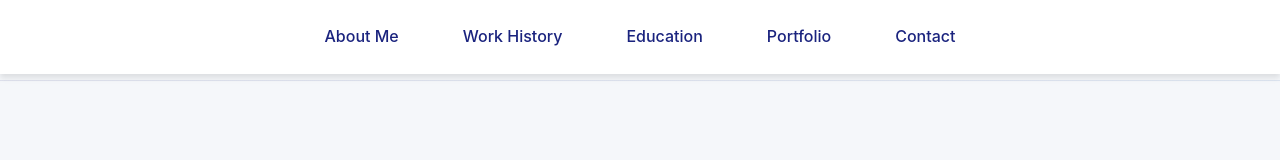
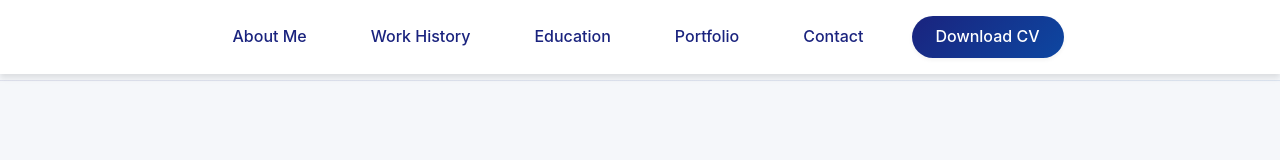
Before and after one commit to Ads2024/Ads2024.github.io, a React (Create React App) app: page / in a window 1280 px wide. Shown: the top 160 px of the page. Built offline with nearby package versions, Linux system fonts and the light colour scheme.

Commit message:
added download functionality

```diff
--- a/src/App.css
+++ b/src/App.css
@@ -79,6 +79,25 @@ body {
   color: var(--accent-color);
 }
 
+.download-btn {
+  background: var(--gradient-primary);
+  color: var(--white) !important;
+  padding: 0.5rem 1.5rem !important;
+  border-radius: 25px !important;
+  transition: all 0.3s ease;
+  box-shadow: var(--shadow-sm);
+}
+
+.download-btn:hover {
+  transform: translateY(-2px);
+  box-shadow: var(--shadow-md);
+  background: var(--gradient-secondary);
+}
+
+.download-btn::after {
+  display: none;
+}
+
 main {
   padding-top: 80px;
 }
--- a/src/App.js
+++ b/src/App.js
@@ -17,6 +17,7 @@ function App() {
           <Link to="education" smooth={true} duration={500} className="nav-link">Education</Link>
           <Link to="portfolio" smooth={true} duration={500} className="nav-link">Portfolio</Link>
           <Link to="contact" smooth={true} duration={500} className="nav-link">Contact</Link>
+          <a href="/Resume.pdf" download className="nav-link download-btn">Download CV</a>
         </div>
       </nav>
 
```
Also changed, not shown: 1 other file (tests, documents, lock files or other folders).
